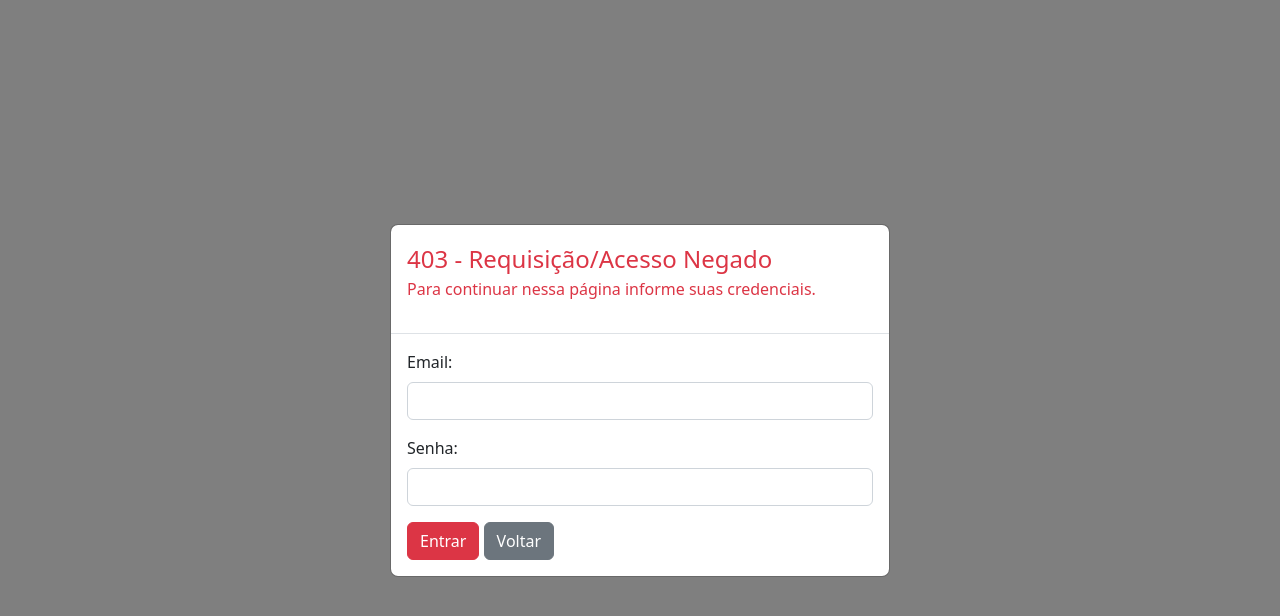
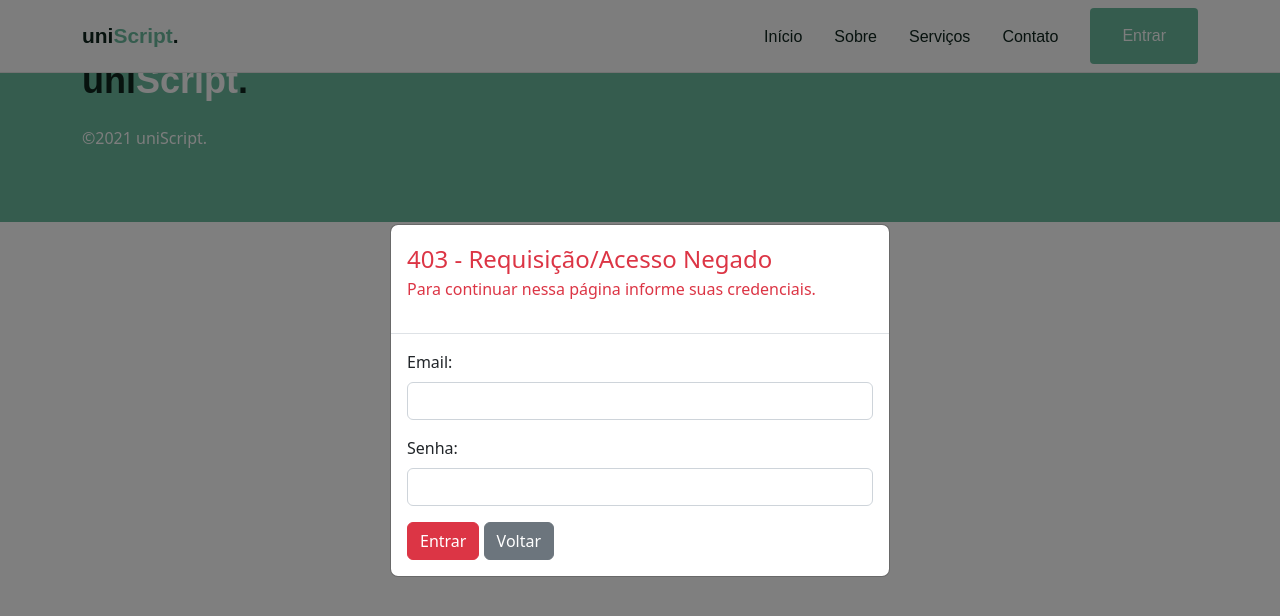
Before and after one commit to jonathashnr/unifor-app, a website built with Vite: page client/src/table.html in a window 1280 px wide. Built offline with nearby package versions, Linux system fonts and the light colour scheme; no server answers.

Commit message:
adição de estilos na tabela

```diff
--- a/client/src/css/table.css
+++ b/client/src/css/table.css
@@ -1,9 +1,10 @@
-/* body {
-    display: flex;
-    flex-direction: column;
-    justify-content: center;
-    align-items: center;
-} */
+#effectiveBody {
+    margin-top: 60px;
+}
+
+.table-responsive-md {
+    padding: 20px 0 10px 0;
+}
 
 tbody tr {
     display: none;
@@ -16,3 +17,7 @@ tbody tr:nth-child(n + 1):nth-child(-n + 20) {
 i {
     cursor: pointer;
 }
+
+#divLoadMore {
+    text-align: center;
+ }
--- a/client/src/table.html
+++ b/client/src/table.html
@@ -7,6 +7,7 @@
         <title>table</title>
         <script type="module" src="./js/table.js"></script>
         <link rel="stylesheet" href="./css/table.css" />
+        <link rel="stylesheet" href="./css/style.css" />
         <link
             rel="stylesheet"
             href="https://cdnjs.cloudflare.com/ajax/libs/font-awesome/6.4.0/css/all.min.css"
@@ -402,7 +403,7 @@
                             >
                                 Entrar
                             </button>
-                            <a class="btn btn-secondary" href="index.html">
+                            <a class="btn btn-secondary" href="./index.html">
                                 Voltar
                             </a>
                         </form>
@@ -410,16 +411,51 @@
                 </div>
             </div>
         </div>
+
+        <!-- HEADER -->
+        <header id="header">
+            <nav class="container">
+                <a class="logo" href="./index.html" style="text-decoration: none"
+                    >uni<span>Script</span>.</a
+                >
+                <!-- menu -->
+                <div class="menu">
+                    <ul class="grid">
+                        <li><a class="title" href="./index.html">Início</a></li>
+                        <li><a class="title" href="./index.html">Sobre</a></li>
+                        <li><a class="title" href="./index.html">Serviços</a></li>
+                        <li><a class="title" href="./index.html">Contato</a></li>
+                        <li>
+                            <a
+                                id="btn"
+                                class="title button"
+                                data-bs-toggle="modal"
+                                href="#loginModal"
+                            >
+                                Entrar
+                            </a>
+                        </li>
+                    </ul>
+                </div>
+                <!-- /menu -->
+                <div class="toggle icon-menu"></div>
+                <div class="toggle icon-close"></div>
+            </nav>
+        </header>
+        <!-- HEADER -->
+
         <div id="effectiveBody" class="py-5 px-lg-5 px-sm-1 visually-hidden">
             <!-- Botão de Novo Registro -->
             <button
                 type="button"
-                class="btn btn-primary"
+                class="btn"
                 data-bs-toggle="modal"
                 href="#addStudentModal"
+                style="background-color: var(--base-color);"
             >
                 Novo Registro
             </button>
+
             <!-- Tabela -->
             <div class="table-responsive-md">
                 <table id="table" class="table table-sm table-striped">
@@ -436,15 +472,33 @@
                     <tbody></tbody>
                 </table>
             </div>
+
             <!-- Botão de Carregar Mais -->
+            <div id="divLoadMore">
                 <button
                     type="button"
                     id="buttonLoadMore"
-                class="btn btn-primary"
+                    class="btn"
                     onclick="loadMore()"
+                    style="background-color: var(--base-color);"
                 >
                     Carregar Mais
                 </button>
             </div>
+        </div>
+
+        <footer class="section">
+            <div class="container grid">
+                <div class="brand">
+                    <a
+                        class="logo logo-alt"
+                        href="./index.html"
+                        style="text-decoration: none"
+                        >uni<span>Script</span>.</a
+                    >
+                    <p>©2021 uniScript.</p>
+                </div>
+            </div>
+        </footer>
     </body>
 </html>
```
Lines whose indentation alone changed are shown as unchanged.
